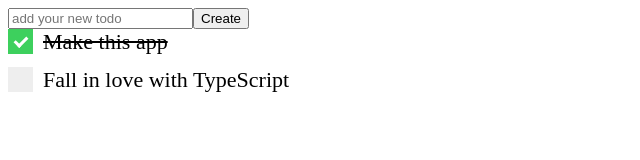
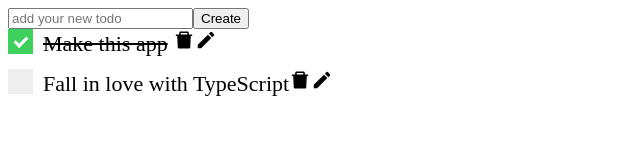
Before and after one commit to AlenaAlyona/todo_list, a React (Create React App) app: page / in a window 1280 px wide. Both pictures are taken after a click on the label "Make this app". Shown: the top 160 px of the page, without its empty margins (0-640 px from the left). Built offline with nearby package versions, Linux system fonts and the light colour scheme.

Commit message:
added delete and edit icons to ToDoItem component

```diff
--- a/src/components/ToDoItem.tsx
+++ b/src/components/ToDoItem.tsx
@@ -1,5 +1,6 @@
 import React from "react";
 import * as AiIcons from "react-icons/ai";
+import * as MdIcons from "react-icons/md";
 import { Props } from "../model";
 import "./toDoItem.css";
 
@@ -13,12 +14,16 @@ function ToDoItem(props: Props) {
           <span style={{ textDecoration: "line-through" }}>
             {props.item.text}
           </span>{" "}
+          <AiIcons.AiFillDelete />
+          <MdIcons.MdModeEdit />
         </label>
       ) : (
         <label className="container">
           <input type="checkbox" onClick={props.toggleDone} />
           <span className="checkmark"></span>
-          <span>{props.item.text}</span>{" "}
+          <span>{props.item.text}</span>
+          <AiIcons.AiFillDelete />
+          <MdIcons.MdModeEdit />
         </label>
       )}
     </div>
```
